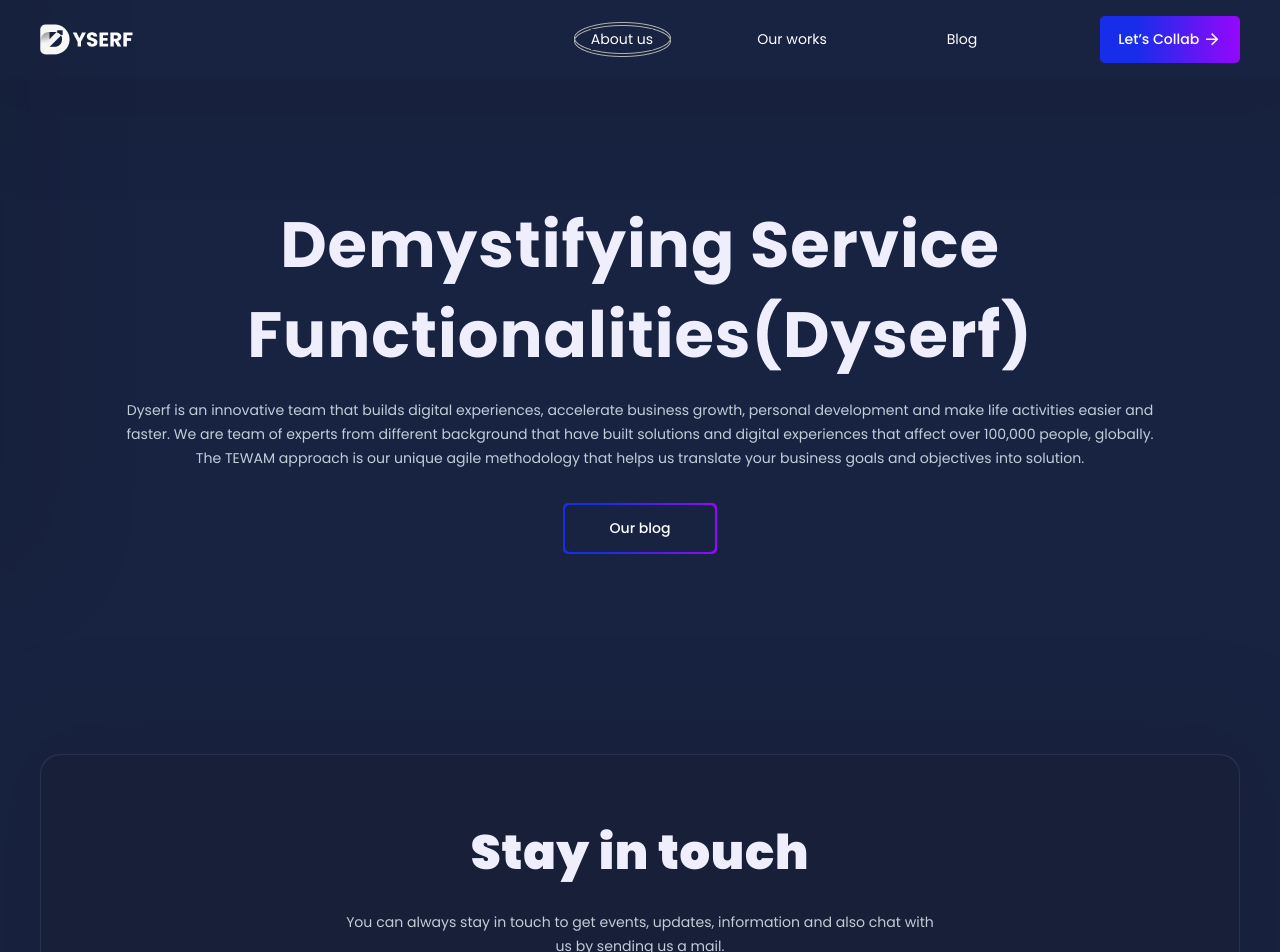
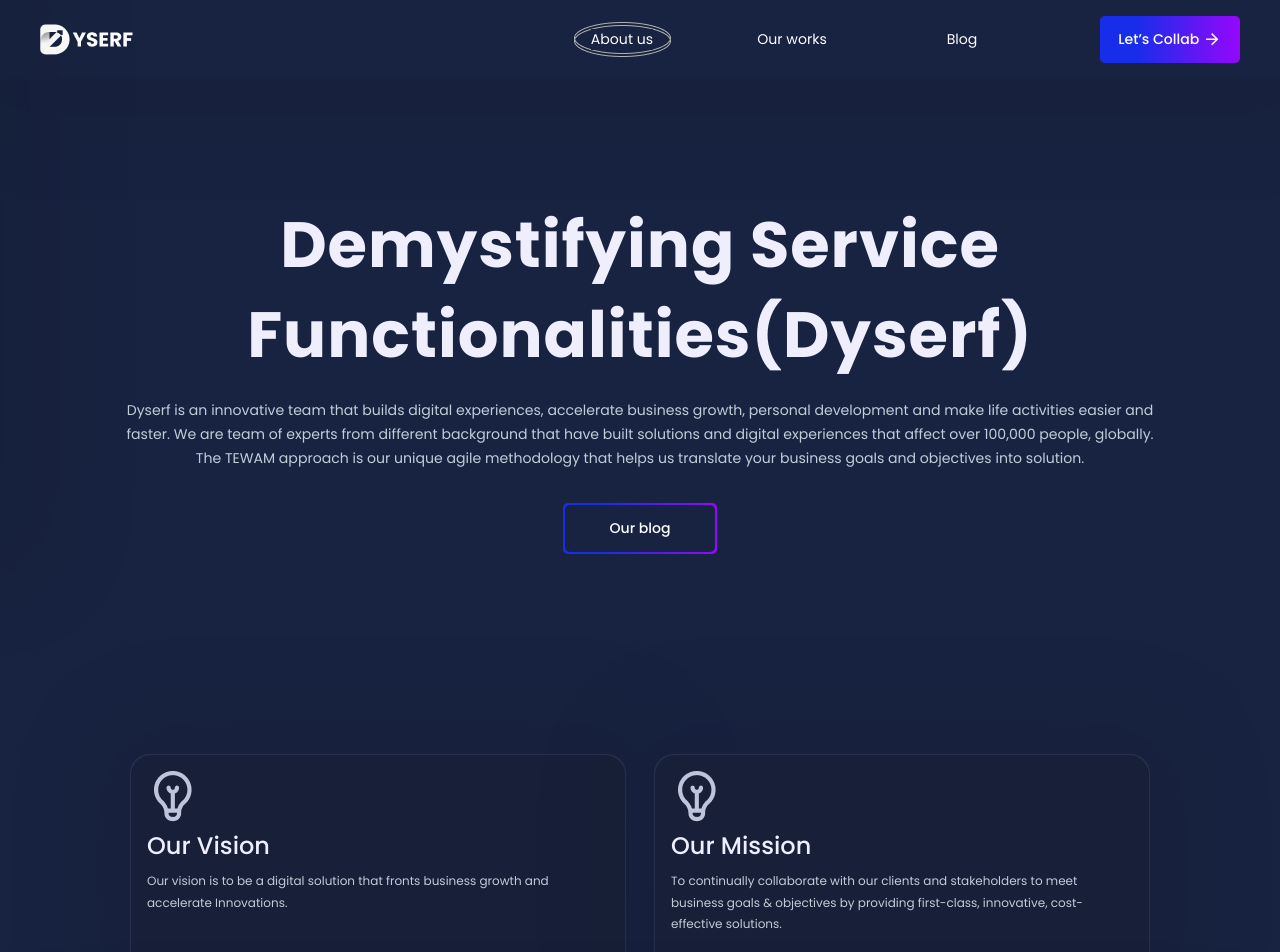
Before and after one commit to DGreegman/dyserf, a Next.js app: page /about in a window 1280 px wide. Shown: the top 952 px of the page. Built offline with nearby package versions, Linux system fonts and the light colour scheme.

Commit message:
Updated About

```diff
--- a/components/About/AboutCard.tsx
+++ b/components/About/AboutCard.tsx
@@ -9,8 +9,16 @@ interface Props {
 
 const AboutCard = ({ icon, cardHeader, cardText }: Props) => {
   return (
-    <DifferentBg w='502px'>
-      {icon && <Image src={icon} alt='bulb' />}
+    <DifferentBg minH='226px'>
+      {icon && (
+        <Image
+          src={icon}
+          alt='bulb'
+          style={{
+            background: 'transparent',
+          }}
+        />
+      )}
       <CardHeader>{cardHeader}</CardHeader>
       <CardText>{cardText}</CardText>
     </DifferentBg>
--- /dev/null
+++ b/components/About/Visions.tsx
@@ -0,0 +1,18 @@
+import AboutCard from './AboutCard';
+import { Grid } from '@chakra-ui/react';
+import { SectionContainer } from '../../layout';
+import { visionCards } from '../../store';
+
+const Visions = () => {
+  const renderCards = visionCards.map((e) => <AboutCard {...e} key={e.id} />);
+
+  return (
+    <SectionContainer>
+      <Grid templateColumns='repeat(2,1fr)' gap='7' pb={20} maxW='1020px'>
+        {renderCards}
+      </Grid>
+    </SectionContainer>
+  );
+};
+
+export default Visions;
--- /dev/null
+++ b/components/About/index.ts
@@ -0,0 +1,4 @@
+export { default as AboutForm } from './AboutForm';
+export { default as AboutCard } from './AboutCard';
+export { default as AboutHero } from './AboutHero';
+export { default as Visions } from './Visions';
--- a/components/index.ts
+++ b/components/index.ts
@@ -1,5 +1,5 @@
 export * from './Button';
 export * from './Shared';
-export { default as AboutForm } from './About/AboutForm';
+export * from './About';
 export { default as Footer } from './FooterComp/Footer';
 export { default as Nav } from './Nav/Nav';
--- a/package.json
+++ b/package.json
@@ -18,6 +18,7 @@
     "@types/aos": "^3.0.4",
     "aos": "^2.3.4",
     "framer-motion": "^6",
+    "nanoid": "^4.0.0",
     "next": "^13.1.6",
     "react": "18.2.0",
     "react-dom": "18.2.0",
--- a/pages/about.tsx
+++ b/pages/about.tsx
@@ -1,9 +1,10 @@
-import AboutHero from '../components/About/AboutHero';
+import { AboutHero, Visions } from '../components';
 
 const About = () => {
   return (
     <>
       <AboutHero />
+      <Visions />
     </>
   );
 };
--- /dev/null
+++ b/store/data/about.ts
@@ -0,0 +1,19 @@
+import bulb from '../../assets/images/bulb.png';
+import { nanoid } from 'nanoid';
+
+export const visionCards = [
+  {
+    icon: bulb,
+    cardHeader: 'Our Vision',
+    cardText:
+      'Our vision is to be a digital solution that fronts business growth and accelerate Innovations.',
+    id: nanoid(8),
+  },
+  {
+    icon: bulb,
+    cardHeader: 'Our Mission',
+    cardText:
+      'To continually collaborate with our clients and stakeholders to meet business goals & objectives by providing first-class, innovative, cost-effective solutions.',
+    id: nanoid(8),
+  },
+];
--- a/store/index.ts
+++ b/store/index.ts
@@ -1,3 +1,4 @@
 export * from './data/navLinks';
 export * from './data/shared';
 export * from './data/footer';
+export * from './data/about';
```
Also changed, not shown: 1 other file (tests, documents, lock files or other folders).
